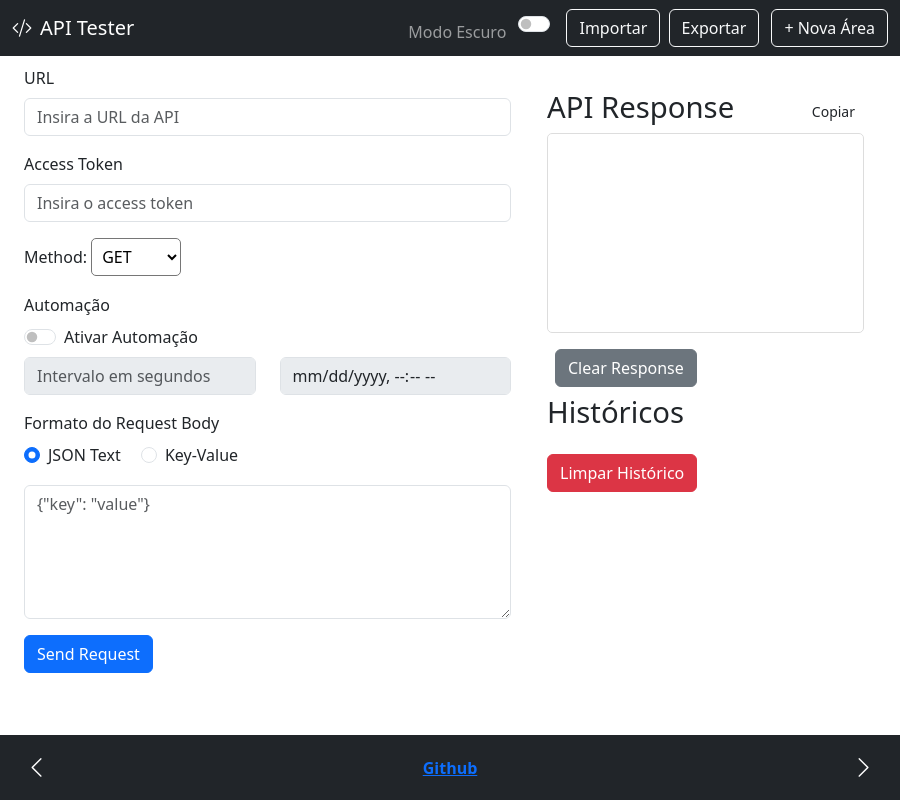
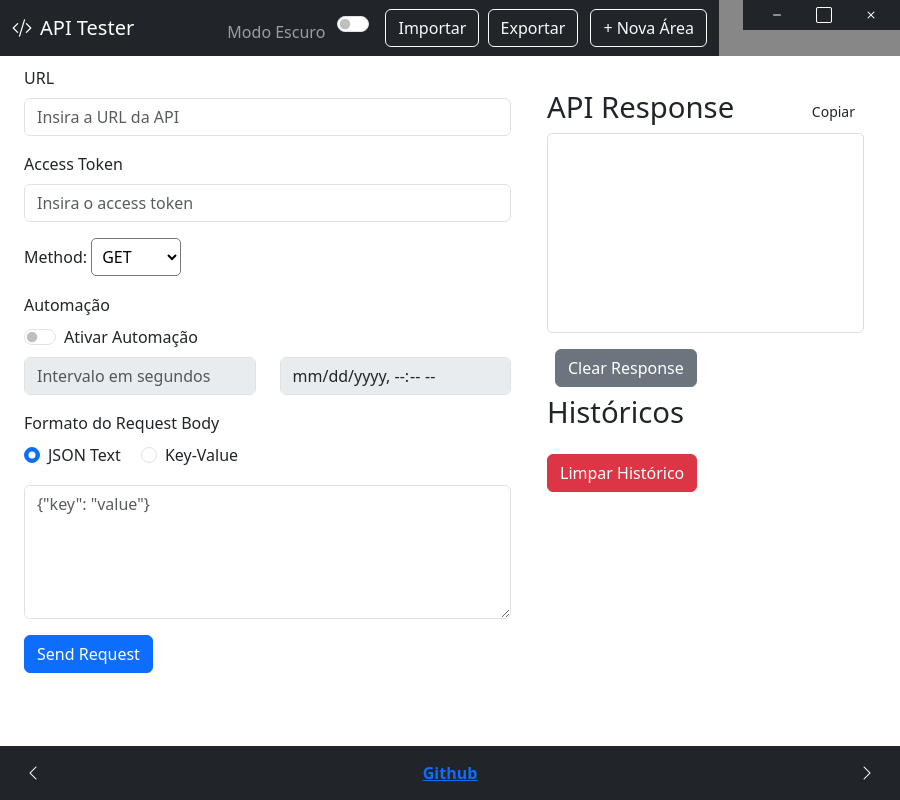
Before and after one commit to pedromael/API-Tester, an Electron app: page src/index.html in a window 900 px wide. Drawn offline with nearby package versions, Linux system fonts and the light colour scheme.

Commit message:
feat: add window control functionality and enhance UI layout

```diff
--- a/src/index.html
+++ b/src/index.html
@@ -26,12 +26,19 @@
       padding-bottom: 4rem; /* Adicionado para não ocultar conteúdo pelo footer */
       overflow: hidden;
     }
+    .header{
+      background-color: rgb(136, 135, 135);
+    }
     .scrollable-col { height: 100%; overflow-y: auto; }
     .workspace { width: 100%; height: 100%; }
   </style>
 
+  <div class="fixed-top header">
+    <div class="container-fluid p-0">
+      <div class="row">
         <!-- Navbar -->
-  <nav class="navbar navbar-expand-sm navbar-dark bg-dark fixed-top">
+        <div class="col">
+          <nav class="navbar navbar-expand-sm navbar-dark bg-dark">
             <div class="container-fluid">
               <!-- Icon atrás do título -->
               <a class="navbar-brand d-flex align-items-center" href="#">
@@ -61,6 +68,47 @@
               </div>
             </div>
           </nav>
+        </div>
+        <div class="col-auto">
+          <style>
+            .window-controls {
+              height: 30px;
+              padding: 4px;
+              display: flex;
+              justify-content: flex-end;
+              align-items: center;
+              -webkit-app-region: drag; /* permite mover a janela */
+            }
+
+            .window-controls button {
+              -webkit-app-region: no-drag; /* os botões não devem arrastar */
+              margin-left: 5px;
+            }
+
+          </style>
+          <div class="window-controls container-fluid navbar-dark bg-dark">
+            <div class="window-controls">
+              <button class="btn btn-link text-white" id="minimize" title="Minimizar">
+                <i class="bi bi-dash"></i>
+              </button>
+              <button class="btn btn-link text-white" id="maximize" title="Maximizar">
+                <i class="bi bi-square"></i>
+              </button>
+              <button class="btn btn-link text-white" id="close" title="Fechar">
+                <i class="bi bi-x"></i>
+              </button>
+            </div>
+          </div>
+
+          <script>
+            document.getElementById('minimize').addEventListener('click', () => window.api.minimize());
+            document.getElementById('maximize').addEventListener('click', () => window.api.maximize());
+            document.getElementById('close').addEventListener('click', () => window.api.close());
+          </script>
+        </div>
+      </div>
+    </div>
+  </div>
 
   <div class="main-content container-fluid px-4">
     <div id="workspaceCarousel" class="carousel slide h-100" data-bs-ride="false" data-bs-wrap="false">
@@ -178,17 +226,17 @@
     <div class="container-fluid d-flex justify-content-between align-items-center">
       <!-- Botão anterior do carrossel -->
       <button class="btn btn-link text-white" type="button" data-bs-target="#workspaceCarousel" data-bs-slide="prev">
-        <i class="bi bi-chevron-left fs-4"></i>
+        <i class="bi bi-chevron-left fs-6"></i>
       </button>
 
       <!-- Nome centralizado -->
       <div class="text-center flex-grow-1">
-        <span class="fw-bold"><a href="http://github.com/pedromael/API-Tester.git">Github</a></span>
+        <span class="fw-bold"><a target="_blank" href="http://github.com/pedromael/API-Tester.git">Github</a></span>
       </div>
 
       <!-- Botão próximo do carrossel -->
       <button class="btn btn-link text-white" type="button" data-bs-target="#workspaceCarousel" data-bs-slide="next">
-        <i class="bi bi-chevron-right fs-4"></i>
+        <i class="bi bi-chevron-right fs-6"></i>
       </button>
     </div>
   </footer>
--- a/src/scripts/others.js
+++ b/src/scripts/others.js
@@ -48,3 +48,14 @@ $(document).ready(function () {
     }
   });
 });
+
+const { shell } = require('electron');
+
+// Adiciona um ouvinte para todos os links
+document.addEventListener('click', function (e) {
+  const target = e.target.closest('a');
+  if (target && target.href.startsWith('http')) {
+    e.preventDefault();
+    shell.openExternal(target.href);
+  }
+});
```
Also changed, not shown: index.js (+16 -1 lines), preload.js (added, +7 -0 lines). Lines whose indentation alone changed are shown as unchanged.
